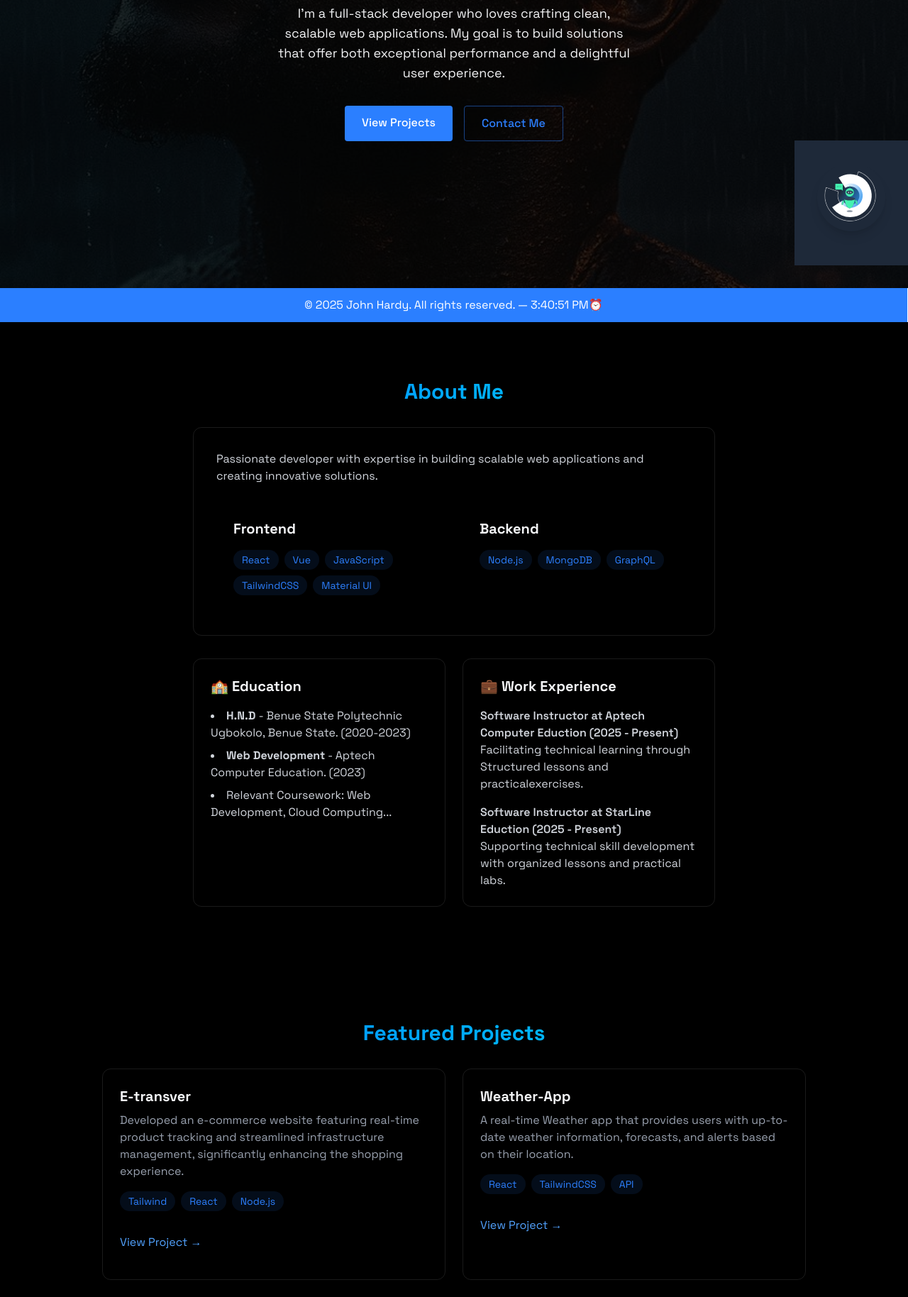
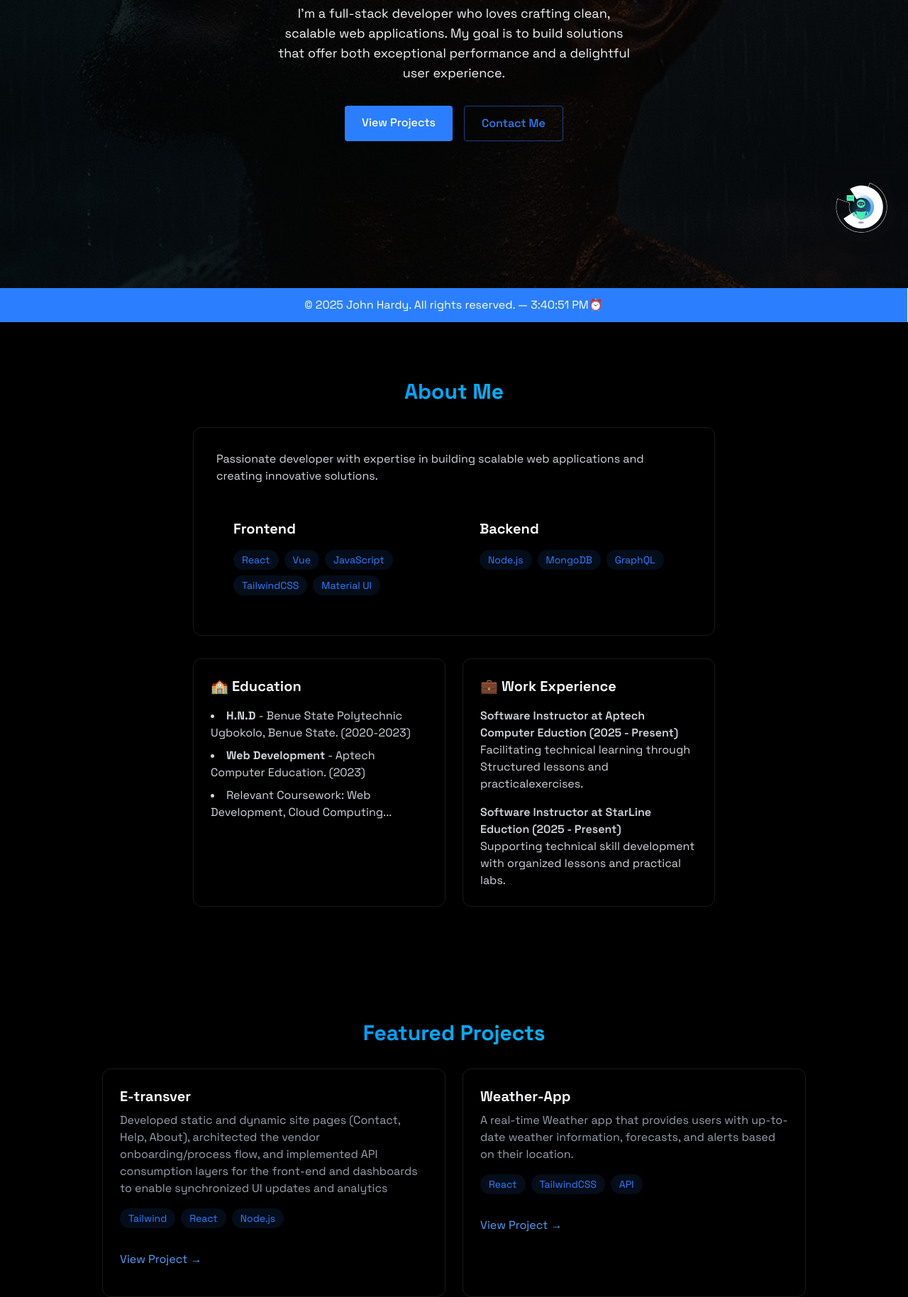
Before and after one commit to iam-johnhardy/JohnHardy-portfolio, a React (Vite) app: page / in a window 1280 px wide. Shown: the part 346-2174 px from the top of the page at 71% size. Built offline with nearby package versions, Linux system fonts and the light colour scheme.

Commit message:
ai feature updated

```diff
--- a/src/components/Footer.jsx
+++ b/src/components/Footer.jsx
@@ -13,4 +13,5 @@ export const Footer = () => {
       &copy; {now.getFullYear()} John Hardy. All rights reserved. — {now.toLocaleTimeString()}⏰
     </footer>
   );
+
 };
--- a/src/components/sections/AssistantChat.jsx
+++ b/src/components/sections/AssistantChat.jsx
@@ -120,7 +120,7 @@ export default function AssistantChat() {
   };
   // Render only once, outside of async logic
   return (
-    <div className="max-w-2xl mx-auto p-4 flex flex-col items-center">
+    <div className="max-w-xl mx-auto p-4 flex flex-col items-center">
       <img
         src={motherSvg}
         alt="Mother Assistant"
--- a/src/components/sections/Contact.jsx
+++ b/src/components/sections/Contact.jsx
@@ -38,7 +38,7 @@ export const Contact = () => {
     return (
       <section
         id="contact"
-        className="min-h-screen flex items-center justify-center py-20"
+        className="lg:min-h-screen flex items-center justify-center py-20"
       >
         <RevealOnScroll>
           <div className="px-4 w-full min-w-[300px] md:w-[500px] sm:w-2/3 p-6">
--- a/src/components/sections/Home.jsx
+++ b/src/components/sections/Home.jsx
@@ -8,7 +8,7 @@ export const Home = () => {
   return (
     <section
       id="home"
-      className=" min-h-screen flex items-center justify-center relative right-8 left-0 top-0  bg-cover bg-center bg-no-repeat"
+      className="min-h-screen flex items-center justify-center relative right-8 left-0 top-0  bg-cover bg-center bg-no-repeat"
 
     >
       <div
@@ -51,9 +51,8 @@ export const Home = () => {
 
 
       </RevealOnScroll>
-      <div className='fixed bottom-20  right-0 z-50 p-4 bg-gray-800 bg-opacity-80 backdrop-blur-md'>
+      <div className='fixed bottom-20 right-0 z-50 p- backdrop-blur-md'>
         <AssistantChat />
-          {/* <Client/> */}
         </div>
     </section>
   );
--- a/src/components/sections/Projects.jsx
+++ b/src/components/sections/Projects.jsx
@@ -16,10 +16,9 @@ export const Projects = () => {
             <div className="p-6 rounded-xl border border-white/10 hover:-translate-y-1 hover:border-blue-500/30 hover:shadow-[0_2px_8px_rgba(59,130,246,0.2)] transition">
               <h3 className="text-xl font-bold mb-2">E-transver</h3>
               <p className="text-gray-400 mb-4">
-                Developed an e-commerce website featuring real-time product tracking and streamlined infrastructure management, significantly enhancing the shopping experience.
-              </p>
+                Developed static and dynamic site pages (Contact, Help, About), architected the vendor onboarding/process flow, and implemented API consumption layers for the front-end and dashboards to enable synchronized UI updates and analytics</p>
               <div className="flex flex-wrap gap-2 mb-4">
-                {["Tailwind","React", "Node.js"].map((tech, key) => (
+                {["Tailwind", "React", "Node.js"].map((tech, key) => (
                   <span
                     key={key}
                     className="bg-blue-500/10 text-blue-500 py-1 px-3 rounded-full text-sm hover:bg-blue-500/20
@@ -33,7 +32,7 @@ export const Projects = () => {
 
               <div className="flex justify-between items-center">
                 <a
-                  href="https://e-transver-site.vercel.app/home"
+                  href="https://e-transver.vercel.app/"
                   className="text-blue-400 hover:text-blue-300 transition-colors my-4"
                 >
                   View Project →
```
